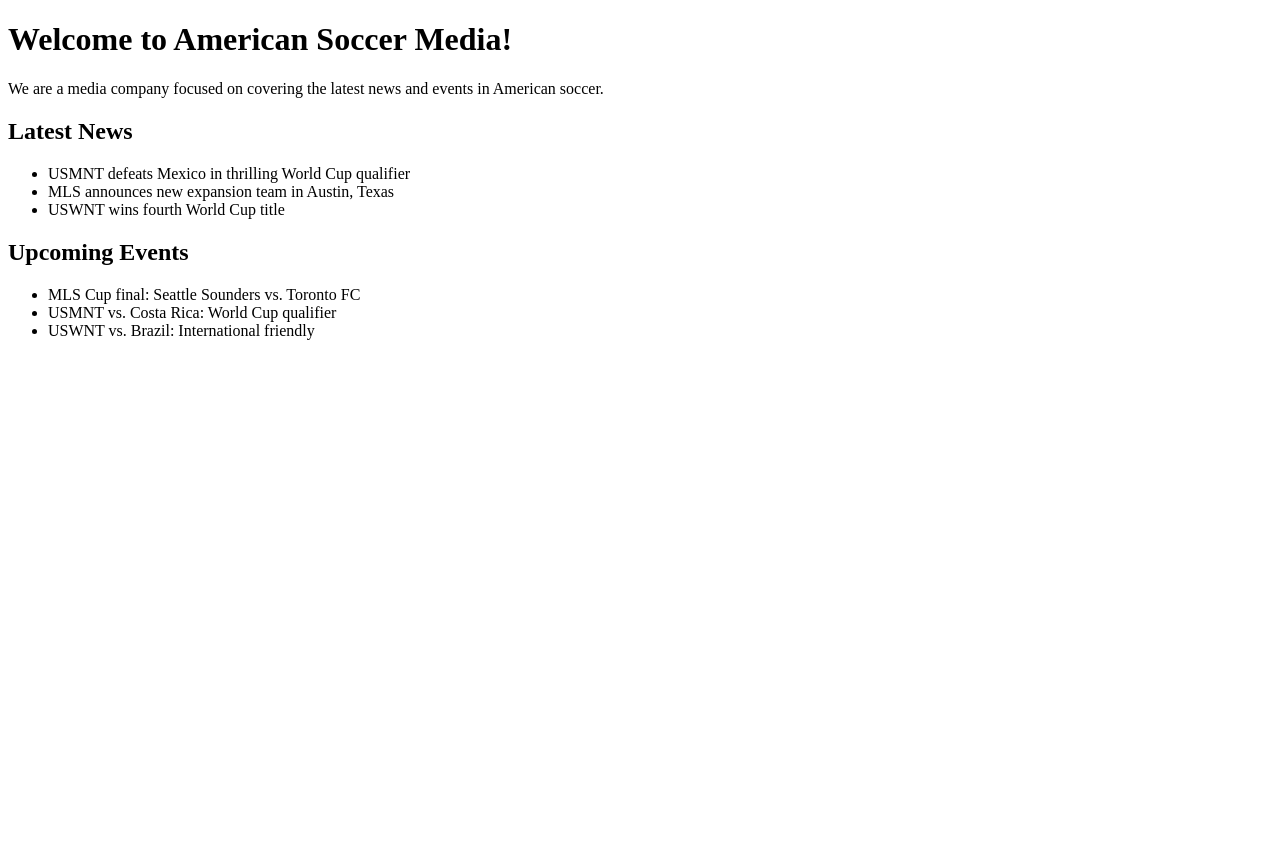
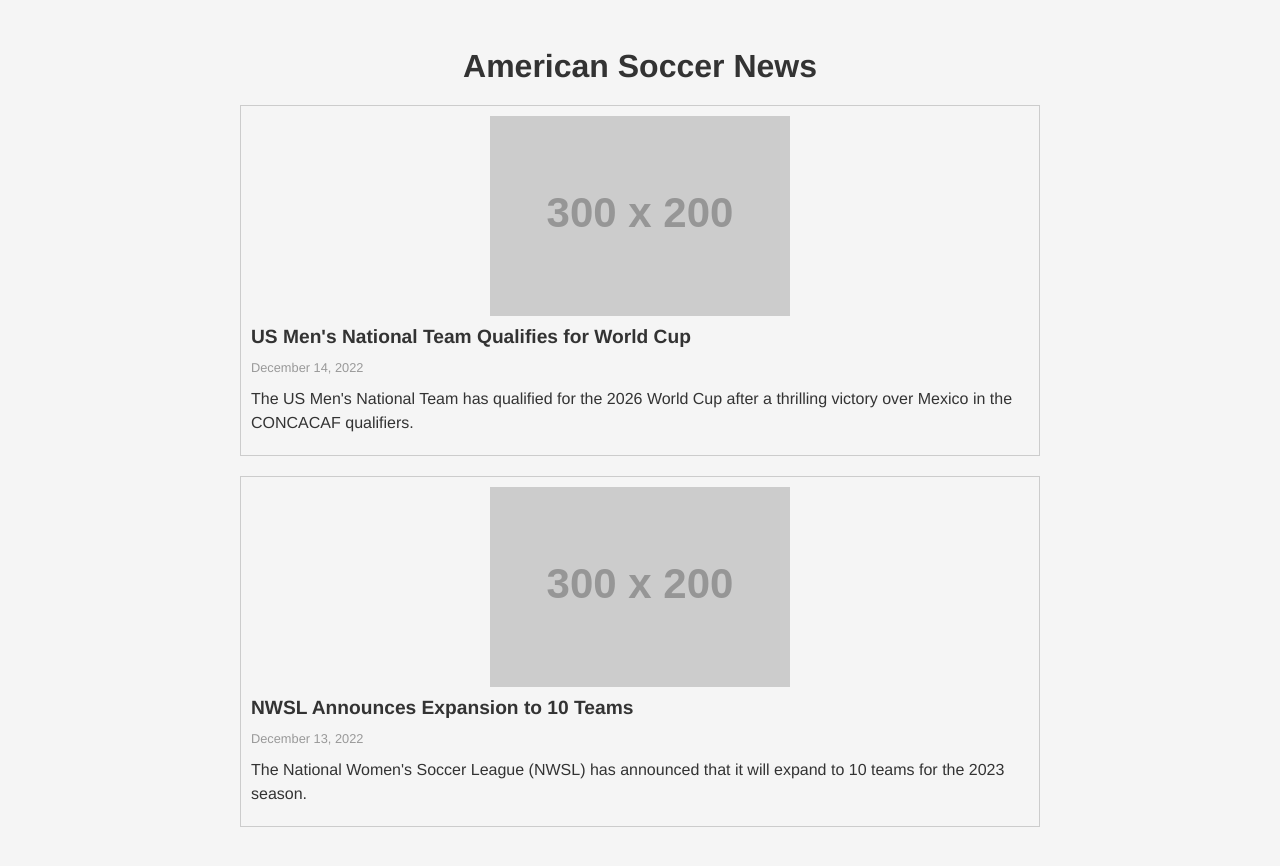
Before and after one commit to jakeww/mediaWebsite, a plain HTML site: page index.html in a window 1280 px wide. Before the commit the page ends 800 px from the top, so only its background shows below. Drawn offline with Linux system fonts and the light colour scheme; placeholder pictures from the web are drawn by us.

Commit message:
added styling

```diff
--- a/index.html
+++ b/index.html
@@ -1,22 +1,33 @@
-<!DOCTYPE html>
 <html>
-<head>
-  <title>American Soccer Media</title>
-</head>
-<body>
-  <h1>Welcome to American Soccer Media!</h1>
-  <p>We are a media company focused on covering the latest news and events in American soccer.</p>
-  <h2>Latest News</h2>
-  <ul>
-    <li>USMNT defeats Mexico in thrilling World Cup qualifier</li>
-    <li>MLS announces new expansion team in Austin, Texas</li>
-    <li>USWNT wins fourth World Cup title</li>
-  </ul>
-  <h2>Upcoming Events</h2>
-  <ul>
-    <li>MLS Cup final: Seattle Sounders vs. Toronto FC</li>
-    <li>USMNT vs. Costa Rica: World Cup qualifier</li>
-    <li>USWNT vs. Brazil: International friendly</li>
-  </ul>
-</body>
+  <head>
+    <title>American Soccer News</title>
+    <link rel="stylesheet" type="text/css" href="styles.css" />
+  </head>
+  <body>
+    <div class="main-content">
+      <h1>American Soccer News</h1>
+      <div class="news-item">
+        <img src="https://via.placeholder.com/300x200" alt="Article image" />
+        <h2 class="news-item-title">
+          US Men's National Team Qualifies for World Cup
+        </h2>
+        <p class="news-item-date">December 14, 2022</p>
+        <p>
+          The US Men's National Team has qualified for the 2026 World Cup after a
+          thrilling victory over Mexico in the CONCACAF qualifiers.
+        </p>
+      </div>
+      <div class="news-item">
+        <img src="https://via.placeholder.com/300x200" alt="Article image" />
+        <h2 class="news-item-title">
+          NWSL Announces Expansion to 10 Teams
+        </h2>
+        <p class="news-item-date">December 13, 2022</p>
+        <p>
+          The National Women's Soccer League (NWSL) has announced that it will
+          expand to 10 teams for the 2023 season.
+        </p>
+      </div>
+    </div>
+  </body>
 </html>
--- /dev/null
+++ b/styles.css
@@ -0,0 +1,61 @@
+body {
+    font-family: "Helvetica Neue", sans-serif;
+    background-color: #f5f5f5;
+  }
+
+  h1 {
+    color: #333;
+    text-align: center;
+    font-size: 2em;
+    font-weight: bold;
+    margin: 20px 0;
+  }
+
+  h2 {
+    color: #333;
+    font-size: 1.5em;
+    font-weight: bold;
+    margin: 10px 0;
+  }
+
+  p {
+    color: #333;
+    font-size: 1em;
+    line-height: 1.5em;
+    margin: 10px 0;
+  }
+
+  .main-content {
+    max-width: 800px;
+    margin: 0 auto;
+    padding: 20px;
+  }
+
+  .news-item {
+    margin: 20px 0;
+    border: 1px solid #ccc;
+    padding: 10px;
+  }
+
+  .news-item img {
+    max-width: 100%;
+    height: auto;
+    display: block;
+    margin: 0 auto;
+  }
+
+  .news-item p {
+    margin: 10px 0;
+  }
+
+  .news-item-title {
+    font-size: 1.2em;
+    font-weight: bold;
+    margin: 10px 0;
+  }
+
+  .news-item-date {
+    font-size: 0.8em;
+    color: #999;
+    margin: 10px 0;
+  }
```
Also changed, not shown: 1 other file.
